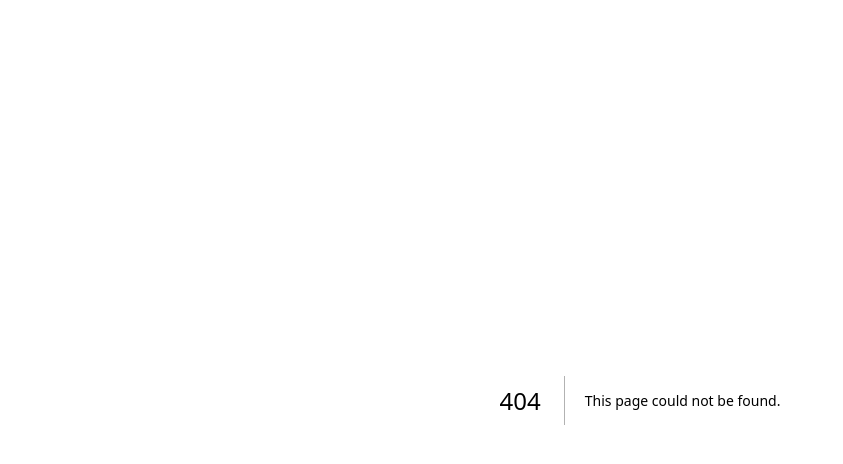
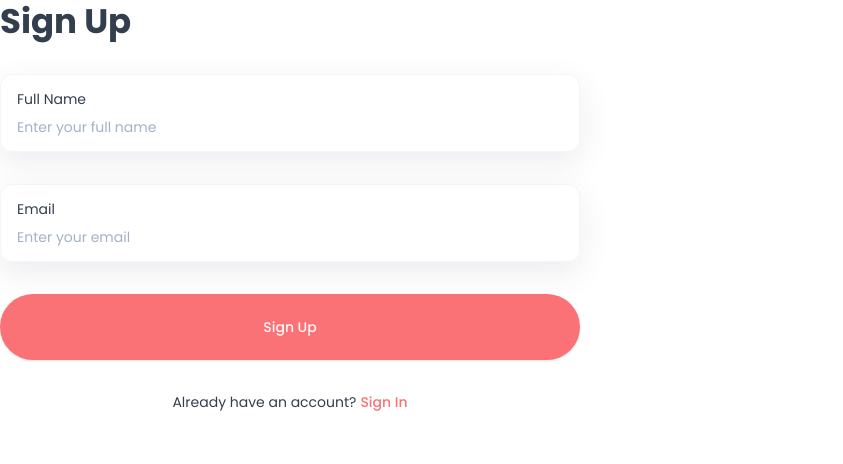
Before and after one commit to YogeshManni/NextDrive, a Next.js app: page /sign-up in a window 1280 px wide. Before the commit this address had no page. Shown: the top 464 px of the page, without its empty margins (0-843 px from the left). Built offline with nearby package versions, Linux system fonts and the light colour scheme.

Commit message:
Add sign-in and sign-up routes

```diff
--- /dev/null
+++ b/app/(auth)/sign-in/page.tsx
@@ -0,0 +1,8 @@
+import AuthForm from "@/components/AuthForm";
+import React from "react";
+
+function SignIn() {
+  return <AuthForm type="sign-in" />;
+}
+
+export default SignIn;
--- /dev/null
+++ b/app/(auth)/sign-up/page.tsx
@@ -0,0 +1,7 @@
+import React from "react";
+import AuthForm from "@/components/AuthForm";
+function SignUp() {
+  return <AuthForm type="sign-up" />;
+}
+
+export default SignUp;
```
